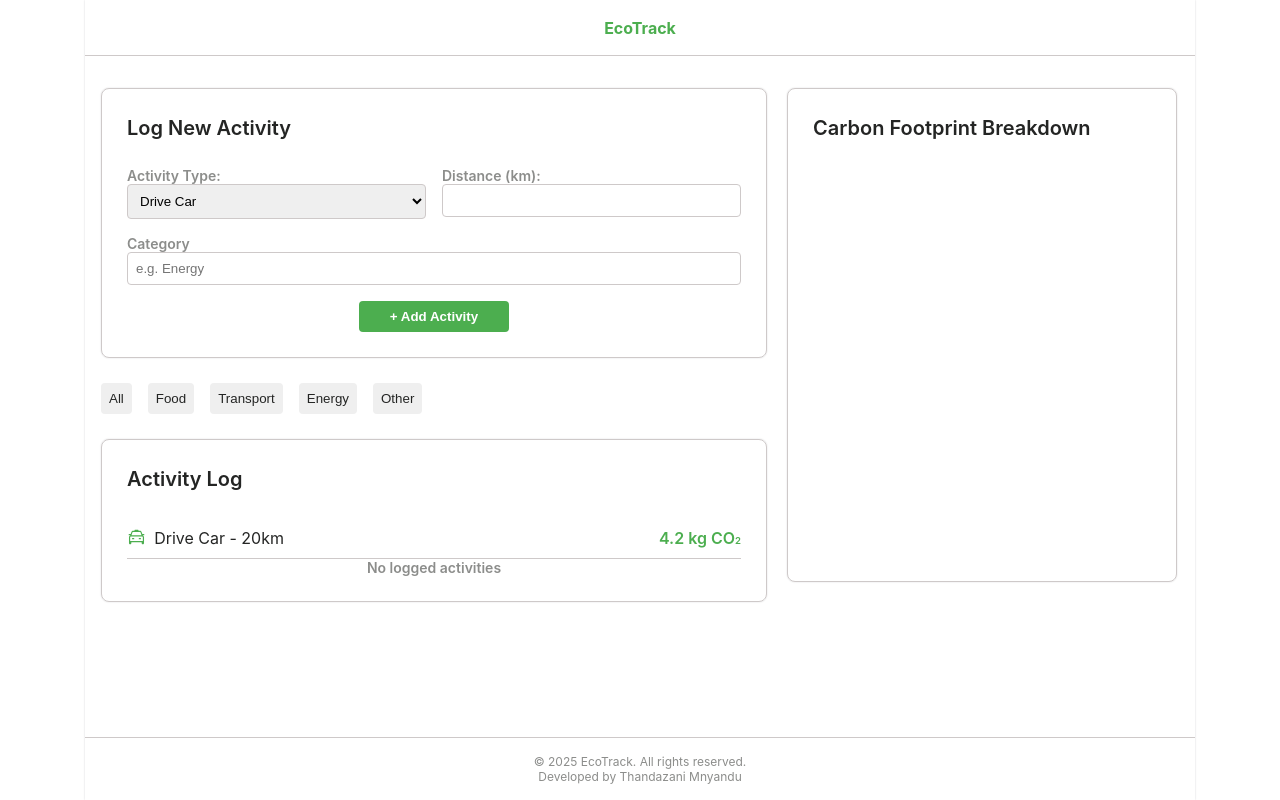
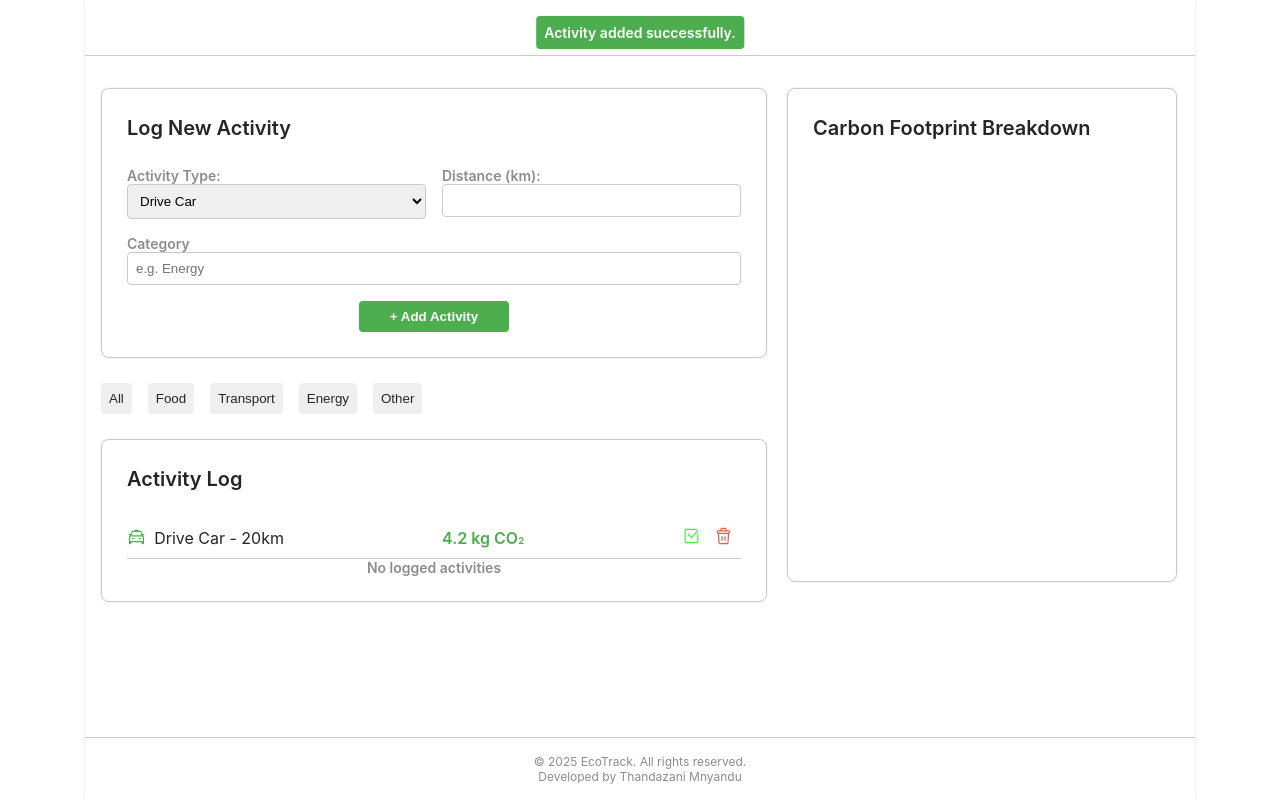
Before and after one commit to khaya05/footprint-logger-01, a plain HTML site: page index.html in a window 1280 px wide. Drawn offline with Linux system fonts and the light colour scheme.

Commit message:
added notification

```diff
--- a/index.html
+++ b/index.html
@@ -89,12 +89,26 @@
                     <img src="./assets/car.svg" alt="car icon">
                     <span class="activity">Drive Car - <span class="amout"> 20km</span></span>
                 </div>
+
                 <span class="co2-amount">4.2 kg CO<span class="symbol">2</span></span>
+
+                <div class="right">
+                    <button type="button" class="edit-btn">
+                      <img src="./assets/check-square.svg" alt="edit-button">
+                    </button>
+                    <button type="button" class="delete-btn">
+                      <img src="./assets/trash.svg" alt="delete icon">
+                    </button>
+                </div>
             </li>
         </ul>
 
         <p class="no-activities">No logged activities</p>
       </div>
+    </div>
+
+    <div class="notification success">
+      <p>Activity added successfully.</p>
     </div>
 
     <footer>
--- a/script.js
+++ b/script.js
@@ -4,18 +4,23 @@ const activityType = document.querySelector('#activity-select');
 const distance = document.querySelector('#distance');
 const addActivityBtn = document.querySelector('#submit');
 
-console.log(activityType);
+// edit options
+let editElement;
+let editFlag = false;
+let editID = '';
 
-// Function to create a new activity element
+form.addEventListener('submit', (e) => addActivityBtn(e));
 
-// get values from the form
 
-addActivityBtn.addEventListener('click', (e) => {
+function addActivityBtn(e) {
   e.preventDefault();
+  const activityValue = activityType.value;
 
-  const activityTypeValue = activityType.value;
-  const distanceValue = distance.value;
-
-  console.log('Activity Type:', activityTypeValue);
-  console.log('Distance:', distanceValue);
-});
+  if (activityValue && !editFlag) {
+    // add activity
+  } else if (activityValue && editFlag) {
+    // update activity
+  } else {
+    // update activity
+  }
+}
--- a/style.css
+++ b/style.css
@@ -205,6 +205,13 @@ li img {
   margin-right: 0.5rem;
 }
 
+li button {
+  background-color: transparent;
+  border: none;
+  color: var(--txt-gray);
+  cursor: pointer;
+}
+
 .co2-amount {
   color: var(--main-green);
   font-weight: 600;
@@ -219,6 +226,34 @@ li img {
   color: var(--txt-gray);
   font-size: 14px;
   font-weight: 600;
+}
+
+.notification {
+  display: none;
+  top: 1rem;
+  left: 50%;
+  transform: translateX(-50%);
+  padding: 0.5rem;
+  border-radius: 0.25rem;
+  color: white;
+  font-weight: 600;
+  box-shadow: var(--shadow);
+  position: absolute;
+}
+
+.notification p {
+  margin: 0;
+  font-size: 14px;
+}
+
+.success{
+  display: block;
+  background-color: var(--main-green);
+}
+
+.error {
+  display: block;
+  background-color: #ff4d4d;
 }
 
 footer {
```
Also changed, not shown: assets/check-square.svg (added), assets/trash.svg (added). Lines whose indentation alone changed are shown as unchanged.
